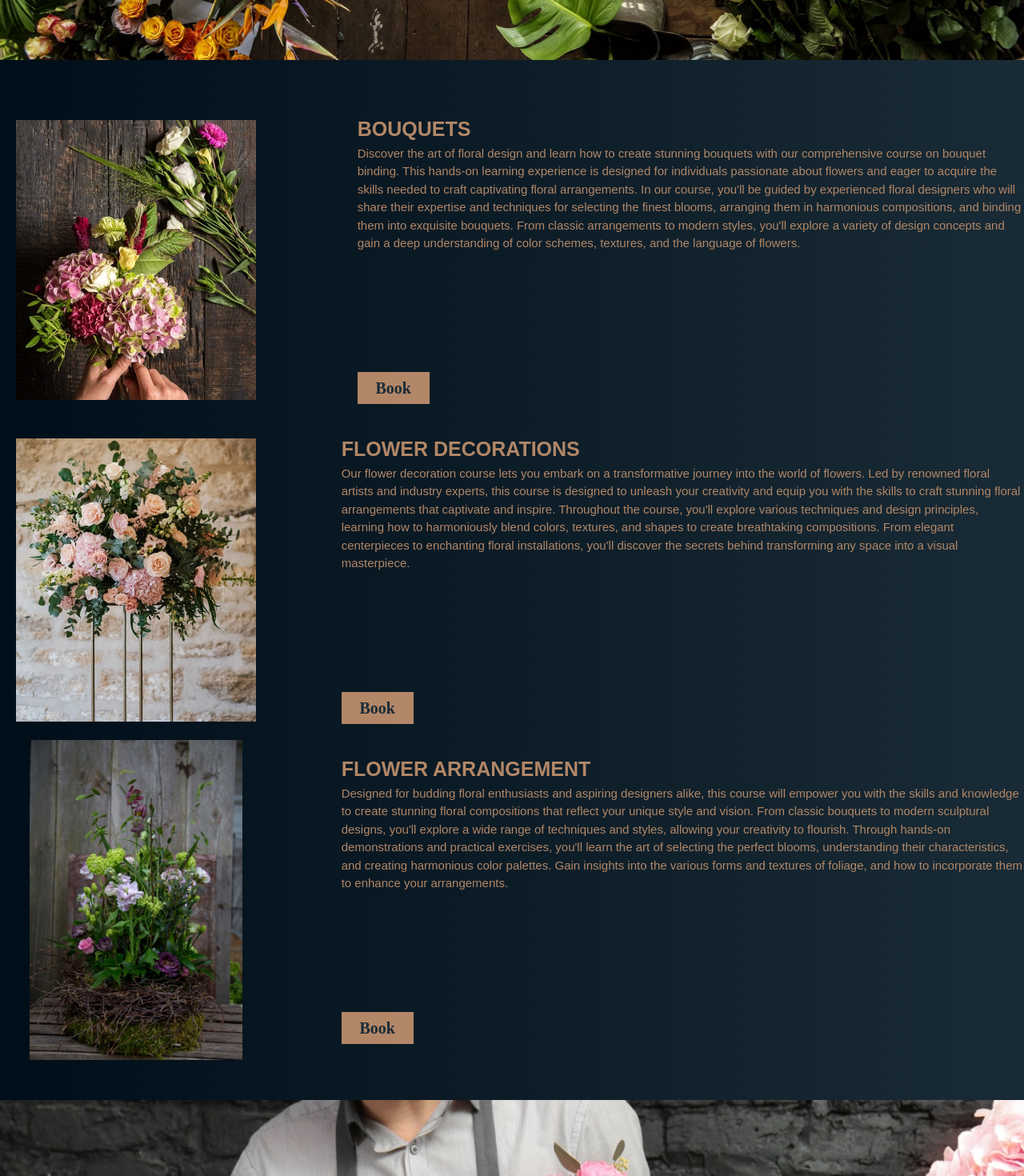
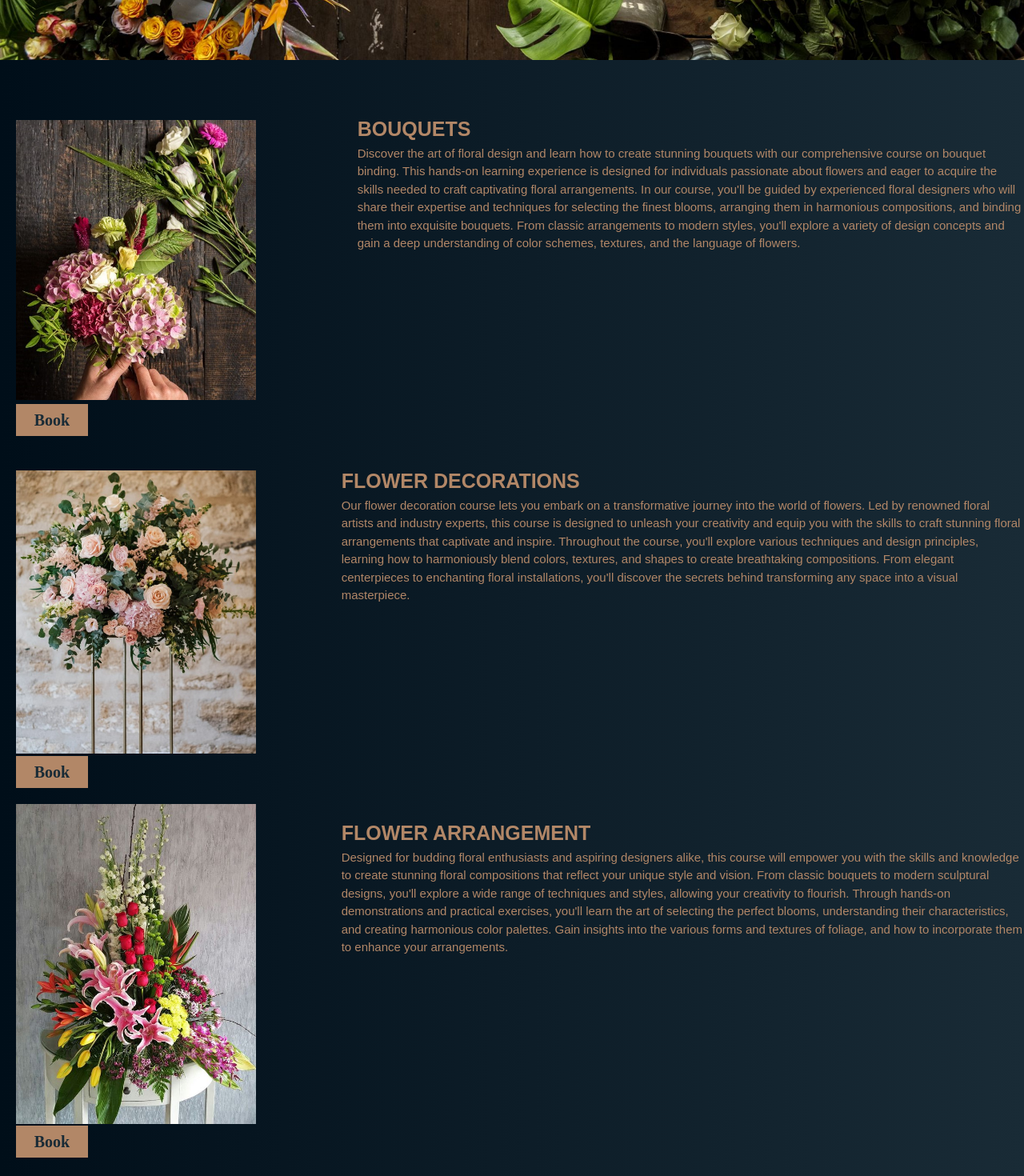
Before and after one commit to JennyWeij/BindingBlooms, a React (Vite) app: page / in a window 1280 px wide. Shown: the part 3760-5230 px from the top of the page at 80% size. Built offline with nearby package versions, Linux system fonts and the light colour scheme.

Commit message:
uppdaterat bild för kurs 3 och knapparna

```diff
--- a/src/components/Header.tsx
+++ b/src/components/Header.tsx
@@ -19,7 +19,7 @@ function Header() {
           alt="Logo"
           height="100px"
           mt={0}
-          ml={50}
+          // ml={30}
         />
         <Flex>
           <Link
--- a/src/pages/CoursesPage.tsx
+++ b/src/pages/CoursesPage.tsx
@@ -39,7 +39,7 @@ function CoursesPage() {
           templateColumns={{ base: "1fr", md: "1fr 2fr" }}
           maxW="100%"
           mt="50px"
-          justifyContent="center"
+          alignItems="start"
           bg="linear-gradient(to right, #000E19, #192B36)"
         >
           <Box
@@ -47,15 +47,14 @@ function CoursesPage() {
               width: "300px",
               height: "400px",
               display: "flex",
-              justifyContent: "center",
               marginLeft: "20px",
-              alignItems: "center",
             }}
           >
             <img
               src="/images/kurs1.jpg"
               alt="Course 1 Image"
               style={{
+                // justifyItems: "center",
                 maxWidth: "300px",
                 height: "100%",
                 objectFit: "contain",
@@ -92,9 +91,11 @@ function CoursesPage() {
                 the language of flowers.
               </span>
             </Text>
+          </Flex>
+          <Box>
             <Button
-              position="absolute"
               bottom="20px"
+              ml="20px"
               fontSize={20}
               width="90px"
               bg="#B28767"
@@ -106,7 +107,7 @@ function CoursesPage() {
             >
               Book
             </Button>
-          </Flex>
+          </Box>
         </Grid>
 
         {/* KURS 2 */}
@@ -164,21 +165,23 @@ function CoursesPage() {
                 behind transforming any space into a visual masterpiece.
               </span>
             </Text>
+          </Flex>
+          <Box>
             <Button
-              position="absolute"
               bottom="20px"
+              ml="20px"
               fontSize={20}
               width="90px"
               bg="#B28767"
+              fontFamily="SourceSansRegular"
               cursor="pointer"
-              fontFamily="SourceSansRegular"
               color="#192B36"
               borderRadius="0"
               _hover={{ bg: "#192B36", color: "#B28767" }}
             >
               Book
             </Button>
-          </Flex>
+          </Box>
         </Grid>
 
         {/* KURS 3 */}
@@ -237,21 +240,24 @@ function CoursesPage() {
                 to incorporate them to enhance your arrangements.
               </span>
             </Text>
+          </Flex>
+          <Box>
             <Button
-              position="absolute"
               bottom="20px"
+              ml="20px"
+              mt="22px"
               fontSize={20}
               width="90px"
               bg="#B28767"
+              fontFamily="SourceSansRegular"
               cursor="pointer"
-              fontFamily="SourceSansRegular"
               color="#192B36"
               borderRadius="0"
               _hover={{ bg: "#192B36", color: "#B28767" }}
             >
               Book
             </Button>
-          </Flex>
+          </Box>
         </Grid>
       </Element>
     </>
```
Also changed, not shown: public/images/kurs3.jpg.
